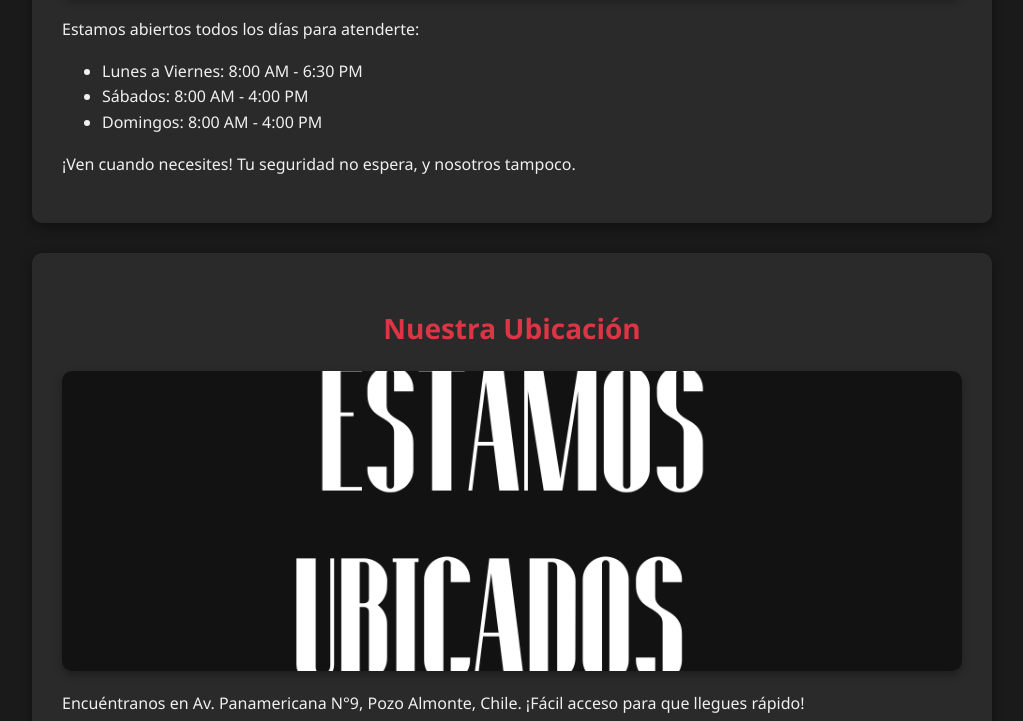
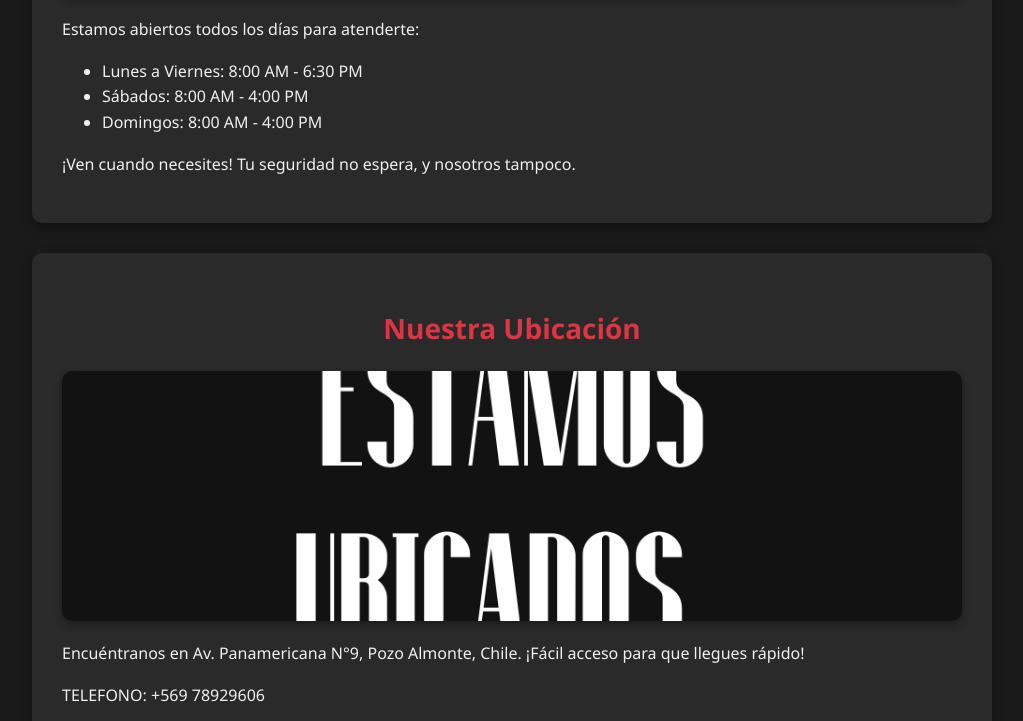
Before and after one commit to SKILL-XOTHAN/vulcanizacion_-elCumpita, a plain HTML site: page login.html in a window 1280 px wide. Shown: the part 2000-2721 px from the top of the page, without its empty margins (128-1151 px from the left). Drawn offline with Linux system fonts and the light colour scheme.

Commit message:
Update login.html

```diff
--- a/login.html
+++ b/login.html
@@ -223,7 +223,7 @@
 
     <section id="ubicacion">
         <h2>Nuestra Ubicación</h2>
-        <img src="img/UBI.png" alt="Ubicación del taller" style="width: 100%; height: 300px; object-fit: cover;">
+        <img src="img/UBI.png" alt="Ubicación del taller" style="width: 100%; height: 250px; object-fit: cover;">
         <p>Encuéntranos en Av. Panamericana N°9, Pozo Almonte, Chile. ¡Fácil acceso para que llegues rápido!</p>
         <P>TELEFONO: +569 78929606</P>
         <div class="map">
```
